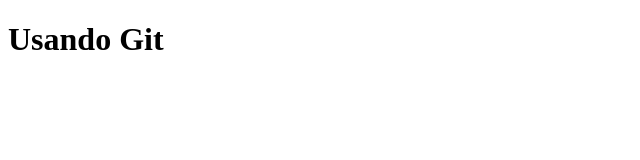
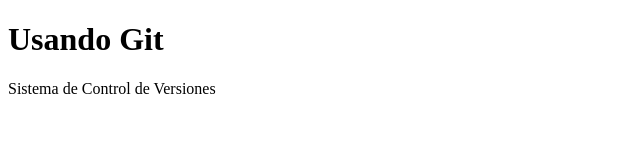
Before and after one commit to yerryman/practica_git, a plain HTML site: page index.html in a window 1280 px wide. Shown: the whole page, without its empty margins (0-640 px from the left). Drawn offline with Linux system fonts and the light colour scheme.

Commit message:
agregue un parrafo en desarrollo

```diff
--- a/index.html
+++ b/index.html
@@ -8,5 +8,6 @@
 </head>
 <body>
     <h1>Usando Git</h1>
+    <p>Sistema de Control de Versiones</p>
 </body>
 </html>
```
